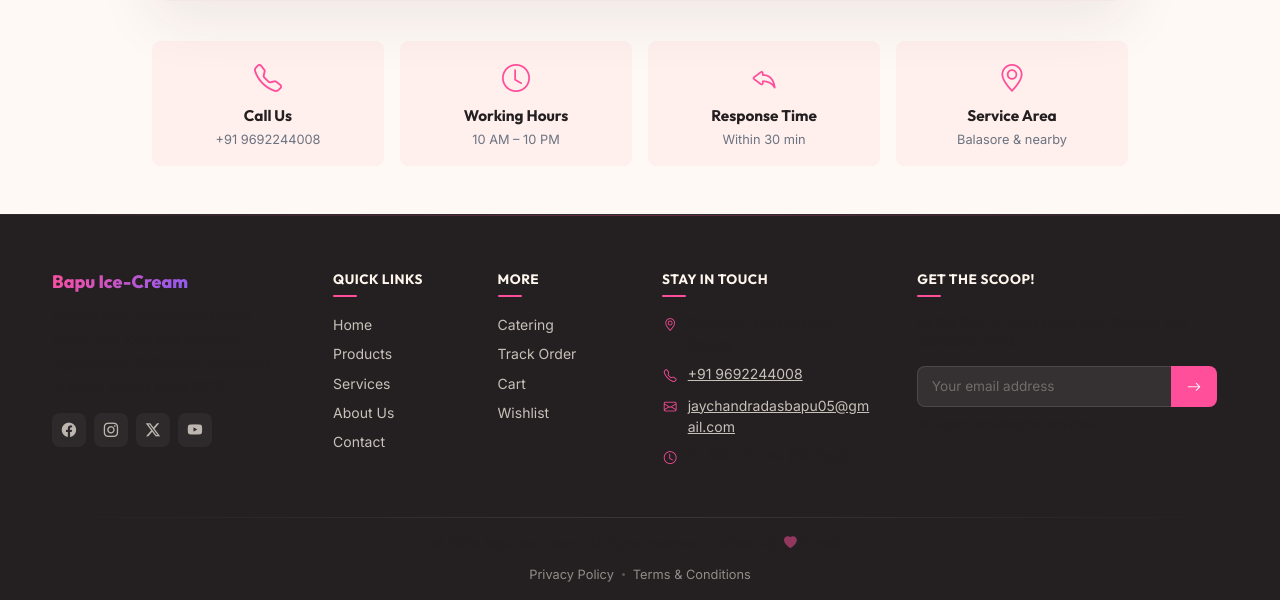
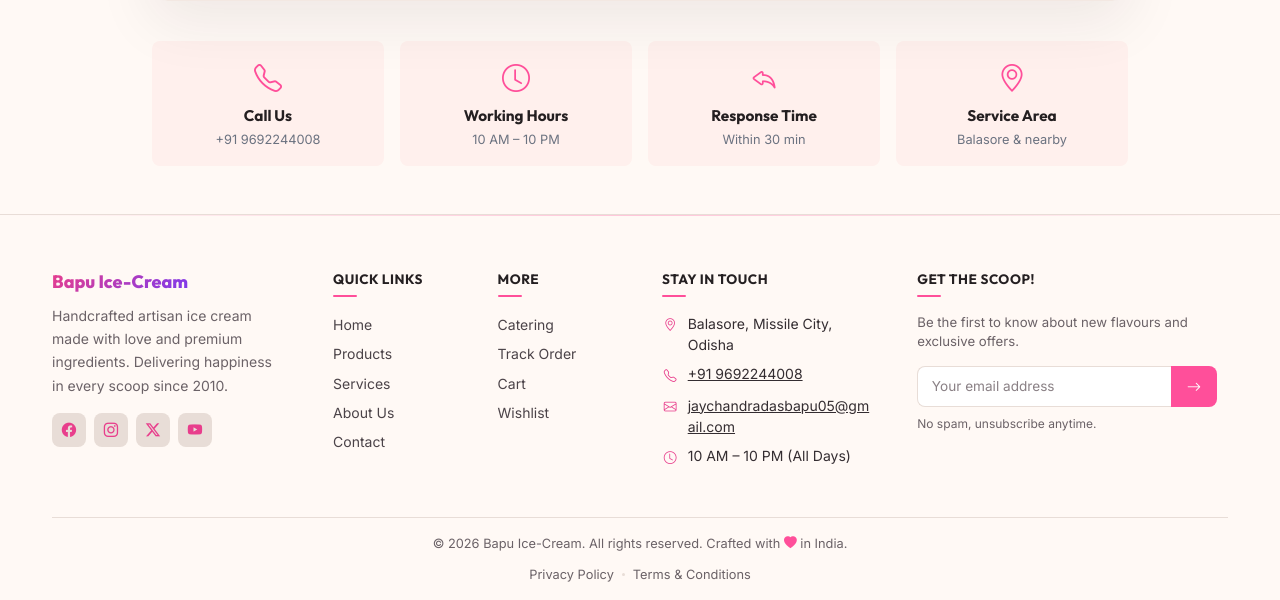
Before and after one commit to jaybapu02/Bapu-Ice-Cream, a Django app: page /catering/ in a window 1280 px wide. Shown: the part 792-1392 px from the top of the page. Run offline with Django 5.2, Linux system fonts and the light colour scheme.

Commit message:
Fix footer theme colors and improve text visibility

```diff
--- a/static/css/style.css
+++ b/static/css/style.css
@@ -22,8 +22,20 @@
   --shadow-hover: 0 12px 40px rgba(36, 31, 33, 0.1);
   --shadow-lg: 0 20px 60px rgba(36, 31, 33, 0.08);
   --navbar-bg: rgba(255, 255, 255, 0.95);
-  --footer-bg: #241F21;
-  --footer-text: #FFF7ED;
+  --footer-bg: #FFF9F5;
+  --footer-heading: #241F21;
+  --footer-text: #342D31;
+  --footer-muted: #6B6267;
+  --footer-link: #4B4348;
+  --footer-link-hover: #E83E8C;
+  --footer-border: #E8DDD7;
+  --footer-input-bg: #FFFFFF;
+  --footer-input-text: #241F21;
+  --footer-input-placeholder: #8A8085;
+  --footer-copyright: #6B6267;
+  --footer-icon: #E83E8C;
+  --footer-brand-start: #E83E8C;
+  --footer-brand-end: #7C3AED;
   --gradient-pink: linear-gradient(135deg, #FF4F9A, #8B5CF6);
   --gradient-bg: linear-gradient(160deg, #faf5ff 0%, #fff0f5 40%, #fffbeb 70%, #f0fdf4 100%);
   --glass-bg: rgba(255, 255, 255, 0.7);
@@ -770,7 +794,7 @@ p, li, .lead { font-size: clamp(0.875rem, 1.2vw, 1.05rem); }
 footer {
   background: var(--footer-bg) !important;
   color: var(--footer-text);
-  border-top: 1px solid rgba(255, 247, 237, 0.05);
+  border-top: 1px solid var(--footer-border);
   position: relative;
 }
 
@@ -786,22 +810,20 @@ footer::before {
 }
 
 footer a {
-  color: var(--footer-text);
-  opacity: 0.75;
+  color: var(--footer-link);
   transition: all 0.2s;
 }
 
 footer a:hover {
-  color: var(--primary) !important;
-  opacity: 1;
+  color: var(--footer-link-hover) !important;
 }
 
 footer .text-white-50 {
-  color: rgba(255, 247, 237, 0.6) !important;
+  color: var(--footer-muted) !important;
 }
 
 footer .border-secondary {
-  border-color: rgba(255, 247, 237, 0.1) !important;
+  border-color: var(--footer-border) !important;
 }
 
 /* ── Footer Grid ── */
@@ -823,10 +845,17 @@ footer .border-secondary {
   margin-bottom: 0.75rem;
 }
 
+.footer-brand-name .text-gradient {
+  background: linear-gradient(135deg, var(--footer-brand-start), var(--footer-brand-end));
+  -webkit-background-clip: text;
+  -webkit-text-fill-color: transparent;
+  background-clip: text;
+}
+
 .footer-brand-desc {
   font-size: 0.875rem;
   line-height: 1.65;
-  opacity: 0.65;
+  color: var(--footer-muted);
   margin-bottom: 1rem;
   max-width: 340px;
 }
@@ -844,17 +873,15 @@ footer .border-secondary {
   align-items: center;
   justify-content: center;
   border-radius: 8px;
-  background: rgba(255, 247, 237, 0.07);
-  color: var(--footer-text) !important;
+  background: var(--footer-border);
+  color: var(--footer-icon) !important;
   font-size: 0.9rem;
-  opacity: 0.7;
   transition: all 0.25s;
   text-decoration: none;
 }
 
 .footer-social:hover {
-  opacity: 1;
-  background: var(--primary);
+  background: var(--footer-link-hover);
   color: #fff !important;
   transform: translateY(-2px);
 }
@@ -868,7 +895,7 @@ footer .border-secondary {
   margin-bottom: 1rem;
   padding-bottom: 0.6rem;
   position: relative;
-  color: var(--footer-text);
+  color: var(--footer-heading);
 }
 
 .footer-heading::after {
@@ -895,6 +922,7 @@ footer .border-secondary {
 
 .footer-links a {
   font-size: 0.875rem;
+  color: var(--footer-link);
   text-decoration: none;
   display: inline-block;
   transition: all 0.2s;
@@ -942,7 +971,7 @@ footer .border-secondary {
 .footer-contact li i {
   flex-shrink: 0;
   margin-top: 0.2rem;
-  color: var(--primary);
+  color: var(--footer-icon);
   font-size: 0.8rem;
   width: 1rem;
   text-align: center;
@@ -950,6 +979,7 @@ footer .border-secondary {
 
 .footer-contact li a,
 .footer-contact li span {
+  color: var(--footer-text);
   min-width: 0;
 }
 
@@ -960,7 +990,7 @@ footer .border-secondary {
 /* ── Newsletter ── */
 .footer-newsletter-text {
   font-size: 0.825rem;
-  opacity: 0.55;
+  color: var(--footer-muted);
   margin-bottom: 0.85rem;
   line-height: 1.5;
 }
@@ -976,21 +1006,20 @@ footer .border-secondary {
   min-width: 0;
   padding: 0.6rem 0.85rem;
   font-size: 0.85rem;
-  background: rgba(255, 247, 237, 0.08);
-  border: 1px solid rgba(255, 247, 237, 0.12);
+  background: var(--footer-input-bg);
+  border: 1px solid var(--footer-border);
   border-right: none;
   border-radius: 8px 0 0 8px;
-  color: var(--footer-text);
+  color: var(--footer-input-text);
   outline: none;
   transition: all 0.25s;
 }
 
 .footer-newsletter-input::placeholder {
-  color: rgba(255, 247, 237, 0.3);
+  color: var(--footer-input-placeholder);
 }
 
 .footer-newsletter-input:focus {
-  background: rgba(255, 247, 237, 0.13);
   border-color: var(--primary);
   box-shadow: 0 0 0 3px rgba(255, 79, 154, 0.12);
 }
@@ -1018,13 +1047,13 @@ footer .border-secondary {
   display: block;
   margin-top: 0.45rem;
   font-size: 0.75rem;
-  opacity: 0.4;
+  color: var(--footer-copyright);
 }
 
 /* ── Divider ── */
 .footer-divider {
   height: 1px;
-  background: linear-gradient(to right, transparent, rgba(255, 247, 237, 0.1), transparent);
+  background: var(--footer-border);
   margin: 0;
 }
 
@@ -1041,7 +1070,7 @@ footer .border-secondary {
 .footer-copy {
   margin: 0;
   font-size: 0.8rem;
-  opacity: 0.5;
+  color: var(--footer-copyright);
 }
 
 .footer-bottom-links {
@@ -1053,7 +1082,7 @@ footer .border-secondary {
 
 .footer-bottom-links a {
   font-size: 0.8rem;
-  opacity: 0.5;
+  color: var(--footer-copyright);
   text-decoration: none;
   transition: all 0.2s;
   position: relative;
@@ -1084,7 +1112,7 @@ footer .border-secondary {
   width: 3px;
   height: 3px;
   border-radius: 50%;
-  background: rgba(255, 247, 237, 0.25);
+  background: var(--footer-border);
 }
 
 /* ── Desktop (≥1024px) ── */
```
Also changed, not shown: other parts of static/css/style.css (+17 -5 lines).
